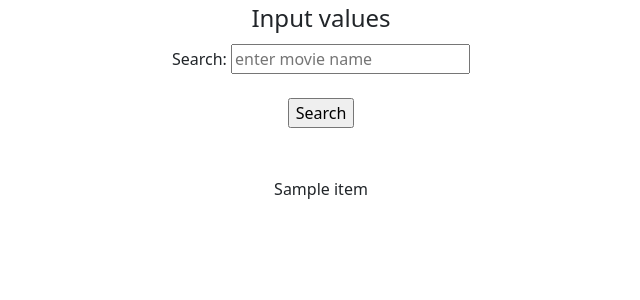
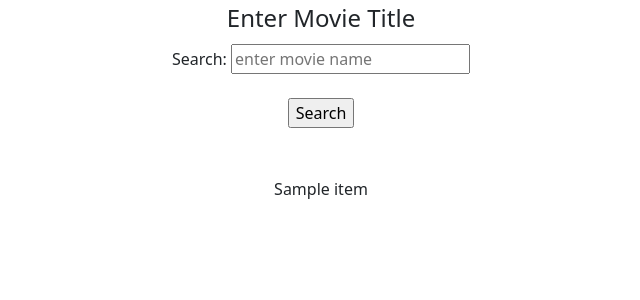
Before and after one commit to Tristan380/Movies-Recommendation-System, a Flask app: template templates/main.html in a window 1280 px wide. Shown: the top 300 px of the page, without its empty margins (319-959 px from the left). Run offline with Flask 2, Linux system fonts and the light colour scheme; the template is opened without the code that fills it: most values are stand-ins (such as "Sample title", 1, 10 or a date in 2020).

Commit message:
Update main.html

```diff
--- a/templates/main.html
+++ b/templates/main.html
@@ -12,7 +12,7 @@
     <div class='container' align=center>
         <form action="{{ url_for('main') }}" method="POST">
             <fieldset>
-                <legend>Input values</legend>
+                <legend>Enter Movie Title</legend>
                 Search:
                 <input name="search" type="text" placeholder="enter movie name" required><br>
                 <br>
```
